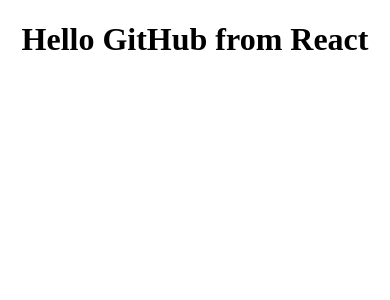
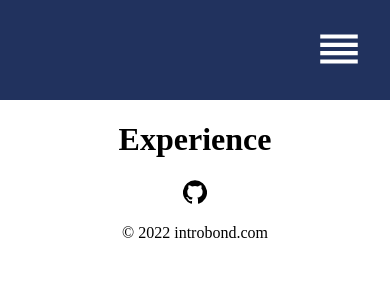
Before and after one commit to introbond/portfolio, a React (Create React App) app: page /micro-app-portfolio/experience in a window 390 px wide. Shown: the top 300 px of the page. Built offline with nearby package versions, Linux system fonts and the light colour scheme.

Commit message:
basic structure

```diff
--- a/src/App.css
+++ b/src/App.css
@@ -2,37 +2,7 @@
   text-align: center;
 }
 
-.App-logo {
-  height: 40vmin;
-  pointer-events: none;
+body {
+  padding: 0;
+  margin: 0;
 }
-
-@media (prefers-reduced-motion: no-preference) {
-  .App-logo {
-    animation: App-logo-spin infinite 20s linear;
-  }
-}
-
-.App-header {
-  background-color: #282c34;
-  min-height: 100vh;
-  display: flex;
-  flex-direction: column;
-  align-items: center;
-  justify-content: center;
-  font-size: calc(10px + 2vmin);
-  color: white;
-}
-
-.App-link {
-  color: #61dafb;
-}
-
-@keyframes App-logo-spin {
-  from {
-    transform: rotate(0deg);
-  }
-  to {
-    transform: rotate(360deg);
-  }
-}
--- a/src/App.js
+++ b/src/App.js
@@ -1,9 +1,23 @@
 import './App.css';
+import {BrowserRouter as Router, Routes, Route} from 'react-router-dom'
+import Home from './pages/Home'
+import Projects from './pages/Projects'
+import Experience from './pages/Experience'
+import Navbar from './components/Navbar';
+import Footer from './components/Footer';
 
 function App() {
     return (
         <div className="App">
-            <h1> Hello GitHub from React </h1>
+            <Router>
+                <Navbar />
+                <Routes>
+                    <Route path='/micro-app-portfolio/' element={<Home/>} />
+                    <Route path='/micro-app-portfolio/projects' element={<Projects/>} />
+                    <Route path='/micro-app-portfolio/experience' element={<Experience/>} />
+                </Routes>
+                <Footer />
+            </Router>
         </div>
     );
 }
--- /dev/null
+++ b/src/components/Footer.js
@@ -0,0 +1,15 @@
+import React from "react";
+import IconGithub from "@material-ui/icons/GitHub";
+
+const Footer = () => {
+    return (
+        <div className="footer">
+            <div>
+                <IconGithub />
+            </div>
+            <p> &copy; 2022 introbond.com </p>
+        </div>
+    )
+}
+
+export default Footer;
--- /dev/null
+++ b/src/components/Navbar.js
@@ -0,0 +1,31 @@
+import React, { useEffect, useState } from "react";
+import { Link, useLocation } from "react-router-dom";
+import "../styles/Navbar.css"
+import ReorderIcon from "@material-ui/icons/Reorder"
+
+
+const Navbar = () => {
+    const [expandNavbar, setExpandNavbar] = useState(false);
+    const location = useLocation();
+
+    useEffect(() => {
+        setExpandNavbar(false)
+    },[location])
+
+    return (
+        <div className="navbar" id={expandNavbar ? "open" : "close"}>
+            <div className="toggleButton">
+                <button onClick={() => {setExpandNavbar((prev) => !prev)}}>
+                    <ReorderIcon/>
+                </button>
+            </div>
+            <div className="links">
+                <Link to="/micro-app-portfolio/"> Home </Link>
+                <Link to="/micro-app-portfolio/projects"> Projects </Link>
+                <Link to="/micro-app-portfolio/experience"> Experience </Link>
+            </div>
+        </div>
+    )
+}
+
+export default Navbar;
--- /dev/null
+++ b/src/pages/Experience.js
@@ -0,0 +1,9 @@
+const Experience = () => {
+    return (
+        <div>
+            <h1> Experience </h1>
+        </div>
+    )
+}
+
+export default Experience;
--- /dev/null
+++ b/src/pages/Home.js
@@ -0,0 +1,9 @@
+const Home = () => {
+    return (
+        <div>
+            <h1> Home </h1>
+        </div>
+    )
+}
+
+export default Home;
--- /dev/null
+++ b/src/pages/Projects.js
@@ -0,0 +1,9 @@
+const Projects = () => {
+    return (
+        <div>
+            <h1> Projects </h1>
+        </div>
+    )
+}
+
+export default Projects;
--- /dev/null
+++ b/src/styles/Footer.css
@@ -0,0 +1,28 @@
+.footer {
+  width: 100%;
+  height: 200px;
+  background: #21325e;
+  display: flex;
+  justify-content: center;
+  align-items: center;
+  flex-direction: column;
+  padding-top: 10px;
+  margin-top: 200px;
+}
+
+.socialMedia svg {
+  color: white;
+  margin: 20px;
+  font-size: 70px;
+  cursor: pointer;
+}
+
+.footer p {
+  color: white;
+}
+
+@media only screen and (max-width: 600px) {
+  .footer svg {
+    font-size: 50px;
+  }
+}
--- /dev/null
+++ b/src/styles/Home.css
@@ -0,0 +1,80 @@
+.home {
+  width: 100%;
+  align-items: center;
+  font-family: "Arial", sans-serif;
+  color: #3e497a;
+}
+
+.about {
+  width: 100%;
+  height: calc(100vh - 100px);
+  display: flex;
+  flex-direction: column;
+  justify-content: center;
+  align-items: center;
+  text-align: center;
+  background-color: #21325e;
+  color: #f0f0f0;
+}
+
+.about h2 {
+  font-family: "Segoe UI", Tahoma, Geneva, Verdana, sans-serif;
+  font-size: 80px;
+  color: #e9d35b;
+  height: 50px;
+}
+
+.about .prompt {
+  width: 40%;
+  font-size: 30px;
+}
+.prompt svg {
+  font-size: 60px;
+  margin: 5px;
+  color: white;
+}
+
+.skills {
+  font-size: 35px;
+  width: 100%;
+  display: flex;
+  justify-content: center;
+  flex-direction: column;
+  align-items: center;
+}
+
+.skills h1 {
+  color: #3e497a;
+}
+
+.skills .list {
+  list-style: none;
+  width: 60%;
+}
+
+.list span {
+  font-size: 20px;
+}
+
+@media only screen and (max-width: 600px) {
+  .about h2 {
+    font-size: 40px;
+  }
+
+  .about .prompt {
+    margin-top: 10px;
+    font-size: 20px;
+    width: 80%;
+  }
+
+  .skills {
+    text-align: center;
+  }
+  .list {
+    padding: 0;
+  }
+
+  .skills h2 {
+    font-size: 30px;
+  }
+}
--- /dev/null
+++ b/src/styles/Navbar.css
@@ -0,0 +1,88 @@
+.navbar {
+  width: 100%;
+  height: 100px;
+  background: #21325e;
+}
+
+.links {
+  width: 100%;
+  height: 100%;
+  display: flex;
+  align-items: center;
+  justify-content: center;
+  color: white;
+}
+
+.navbar a {
+  color: white;
+  text-decoration: none;
+  margin: 20px;
+  font-size: 25px;
+}
+
+.toggleButton {
+  width: 100%;
+  height: 100px;
+  display: flex;
+  align-items: center;
+  justify-content: flex-end;
+}
+
+.toggleButton svg {
+  font-size: 50px;
+}
+.toggleButton button {
+  margin-right: 20px;
+  background-color: transparent;
+  border: none;
+  color: white;
+  cursor: pointer;
+}
+
+#open {
+  height: 100vh;
+}
+
+#open .links {
+  flex-direction: column;
+  justify-content: flex-start;
+  margin-top: 100px;
+}
+
+#open a {
+  width: 100%;
+  text-align: center;
+}
+
+@media only screen and (max-width: 900px) {
+  .navbar a {
+    width: 70px;
+  }
+}
+
+@media only screen and (max-width: 600px) {
+  .toggleButton {
+    display: flex;
+  }
+  #close a {
+    display: none;
+  }
+}
+
+@media only screen and (min-width: 600px) {
+  .toggleButton {
+    display: none;
+  }
+
+  .hiddenLinks {
+    display: none;
+  }
+
+  #open {
+    height: 100px;
+  }
+
+  #open .links {
+    flex-direction: row;
+  }
+}
--- /dev/null
+++ b/src/styles/Projects.css
@@ -0,0 +1,74 @@
+.projects {
+  width: 100%;
+  height: auto;
+  display: flex;
+  justify-content: center;
+  align-items: center;
+  flex-direction: column;
+}
+.projects .projectTitle {
+  text-align: center;
+  color: #3e497a;
+  font-size: 60px;
+  font-weight: bolder;
+}
+
+.projectList {
+  width: 70vw;
+  height: auto;
+  display: grid;
+  grid-template-columns: 1fr 1fr 1fr;
+  place-items: center;
+}
+
+/* MENU ITEM STYLING */
+
+.projectItem {
+  border-radius: 15px;
+  width: 300px;
+  height: 300px;
+  margin: 40px;
+  box-shadow: 0px 3px 15px rgba(0, 0, 0, 0.2);
+  text-align: center;
+}
+.projectItem:hover {
+  box-shadow: 0px 3px 15px rgba(0, 0, 0, 0.5);
+  transition: 0.3s ease-in;
+  cursor: pointer;
+}
+
+.projectItem .bgImage {
+  border-top-left-radius: 15px;
+  border-top-right-radius: 15px;
+  width: 100%;
+  height: 200px;
+  background-position: center;
+  background-repeat: no-repeat;
+  background-size: cover;
+}
+
+.projectItem h1 {
+  font-size: 25px;
+}
+
+@media only screen and (max-width: 1300px) {
+  .projectList {
+    grid-template-columns: 1fr 1fr;
+  }
+}
+
+@media only screen and (max-width: 800px) {
+  .projectList {
+    grid-template-columns: 1fr;
+  }
+}
+
+@media only screen and (max-width: 800px) {
+  .projectList {
+    width: 100%;
+  }
+  .projectItem {
+    width: 300px;
+    height: 300px;
+  }
+}
```
Also changed, not shown: src/styles/ProjectDisplay.css (added, +28 -0 lines).
